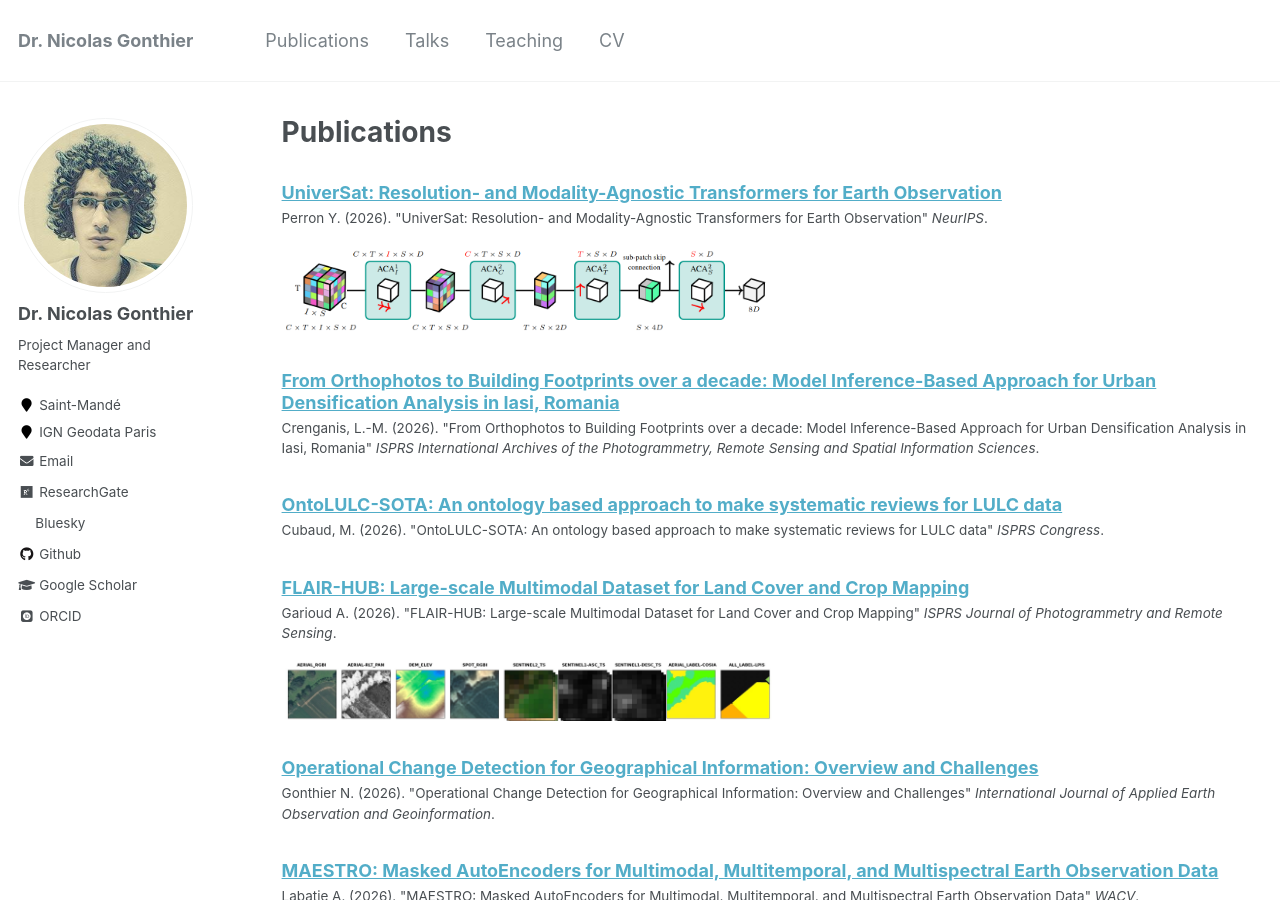
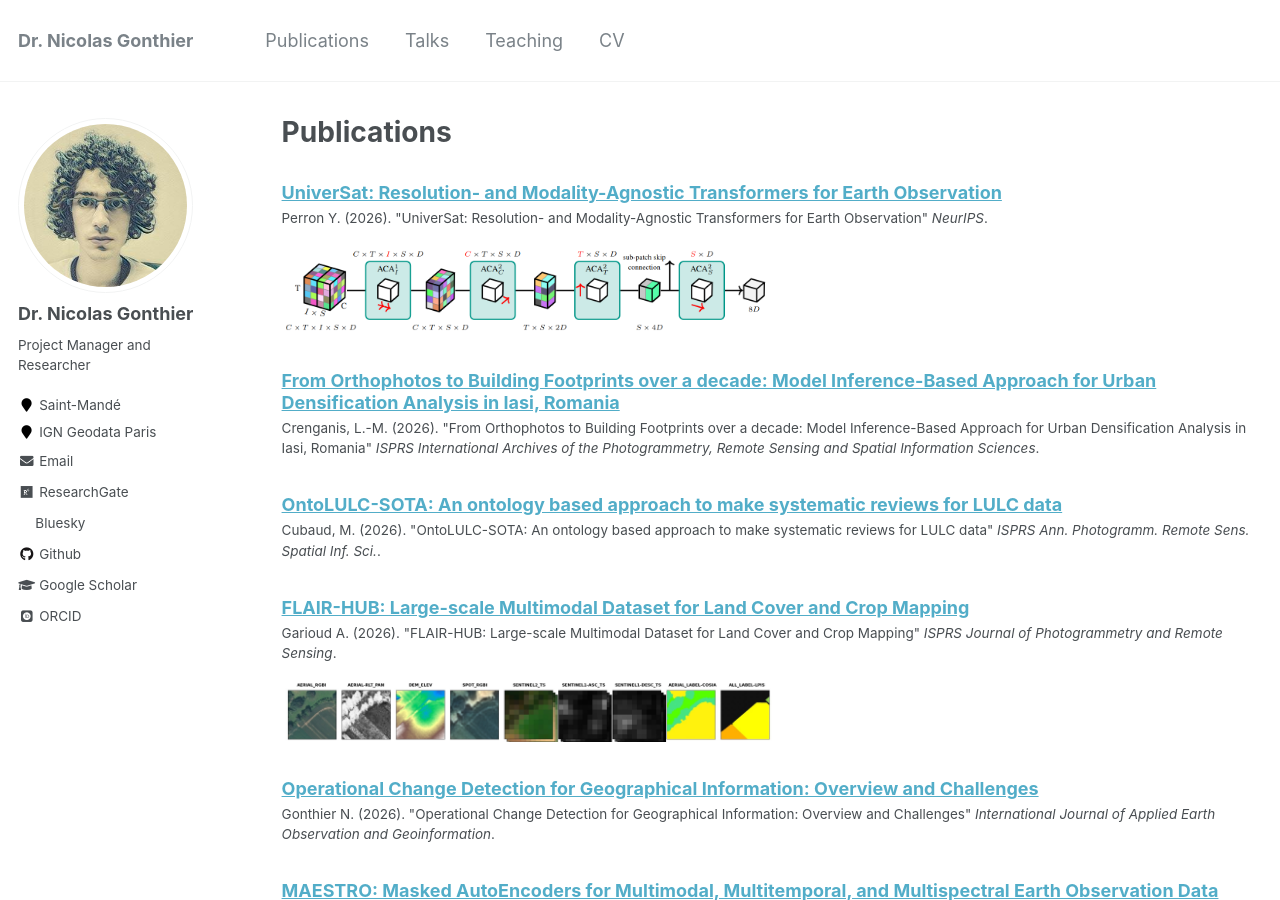
Before and after one commit to ngonthier/ngonthier.github.io, a Jekyll site: the page built from _pages/publications.md, in a window 1280 px wide and 900 px high. Built offline with Jekyll 4.4.1, drawn with Linux system fonts in a browser that asks for light colours; some web fonts are replaced.

Commit message:
Update 2026-06-OntoLULC.md

```diff
--- a/_publications/2026-06-OntoLULC.md
+++ b/_publications/2026-06-OntoLULC.md
@@ -4,9 +4,9 @@ collection: publications
 permalink: /publication/2026-06-OntoLULC.md
 excerpt: 'We propose an ontology of scientific papers of LULC studies so researchers can run systematic, reproducible and comparable literature reviews.'
 date: 2026-06-01
-venue: 'ISPRS Congress'
+venue: 'ISPRS Ann. Photogramm. Remote Sens. Spatial Inf. Sci.'
 paperurl: https://isprs-annals.copernicus.org/articles/XI-1-2026/473/2026/isprs-annals-XI-1-2026-473-2026.pdf
-citation: 'Cubaud, M. (2026). &quot;OntoLULC-SOTA: An ontology based approach to make systematic reviews for LULC data&quot; <i>ISPRS Congress</i>.'
+citation: 'Cubaud, M. (2026). &quot;OntoLULC-SOTA: An ontology based approach to make systematic reviews for LULC data&quot; <i>ISPRS Ann. Photogramm. Remote Sens. Spatial Inf. Sci.</i>.'
 ---
 
 Cubaud, M., [Olteanu-Raimond, A.-M.](https://www.umr-lastig.fr/fr/members/Ana-Maria-Olteanu-Raimond/), Fonte, C. C., Duarte, D., Estima, J., See, L., **Gonthier, N.**, [Jolivet, L.](https://www.umr-lastig.fr/laurence-jolivet/), [Mallet, C.](https://www.umr-lastig.fr/clement-mallet/), [Le Bris, A.](https://www.umr-lastig.fr/arnaud-le-bris/), and Antoniou, V.
```
